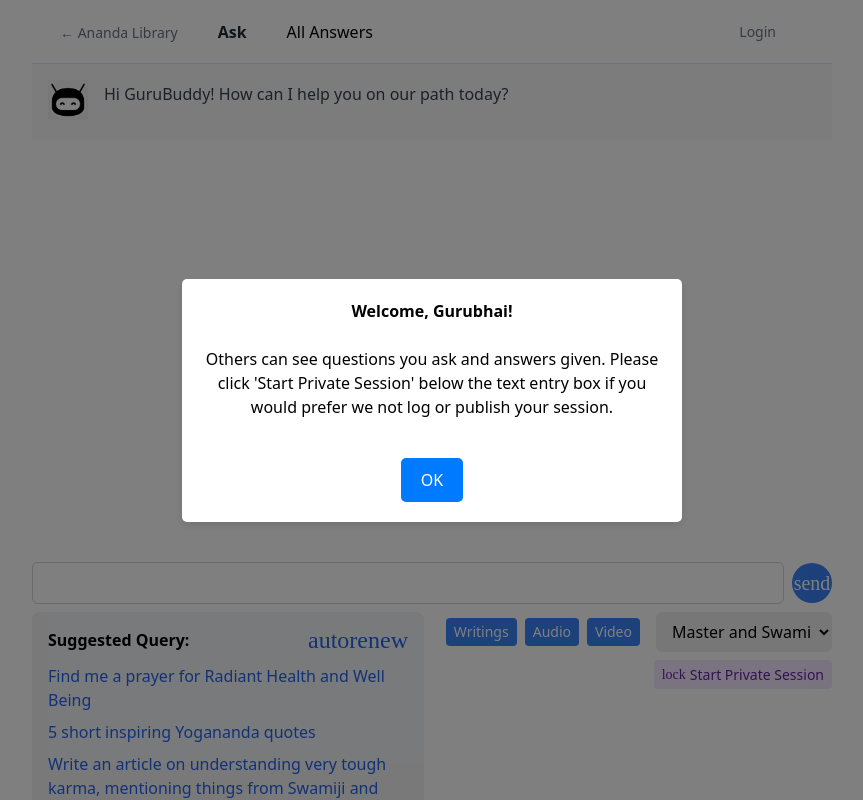
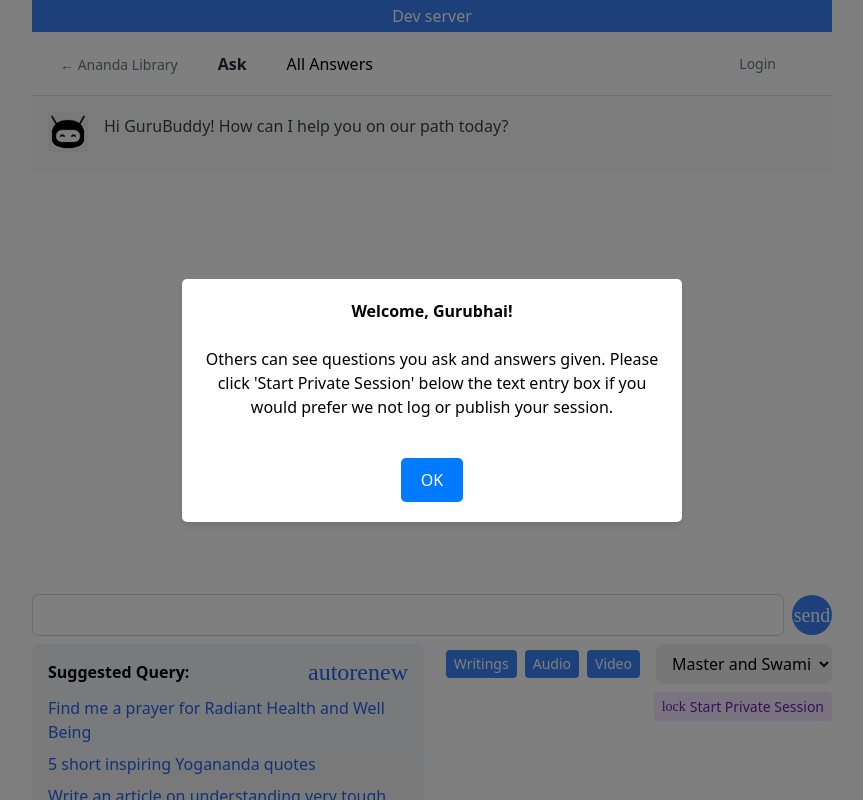
Before and after one commit to mayooear/gpt4-pdf-chatbot-langchain, a Next.js app: page / in a window 1280 px wide. Shown: the top 800 px of the page, without its empty margins (208-1071 px from the left). Built offline with nearby package versions, Linux system fonts and the light colour scheme.

Commit message:
Add dev server header visually

```diff
--- a/components/layout.tsx
+++ b/components/layout.tsx
@@ -1,6 +1,5 @@
 import { useEffect, useState } from 'react';
 import { useRouter } from 'next/router';
-import Navbar from './Navbar';
 import Link from 'next/link';
 import Cookies from 'js-cookie';
 import { logEvent } from '@/utils/client/analytics';
@@ -13,9 +12,11 @@ interface LayoutProps {
 export default function Layout({ children }: LayoutProps) {
   const router = useRouter();
   const [isLoggedIn, setIsLoggedIn] = useState(false);
+  const [isDev, setIsDev] = useState(false);
 
   useEffect(() => {
     setIsLoggedIn(Cookies.get('isLoggedIn') === 'true');
+    setIsDev(process.env.NODE_ENV === 'development');
   }, []);
 
   const isActive = (pathname: string) => router.pathname === pathname;
@@ -36,6 +37,11 @@ export default function Layout({ children }: LayoutProps) {
   return (
     <div className="mx-auto flex flex-col min-h-screen max-w-[800px]">
       <header className="sticky top-0 z-40 bg-white w-full">
+        {isDev && (
+          <div className="bg-blue-500 text-white text-center py-1 w-full">
+            Dev server
+          </div>
+        )}
         <div className="h-16 border-b border-b-slate-200 py-4 flex justify-between items-center px-4">
           <nav className="ml-2 pl-1">
             <div className="space-x-10">
```
